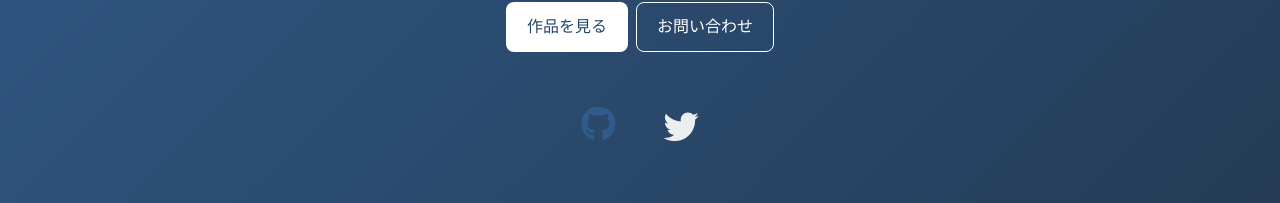
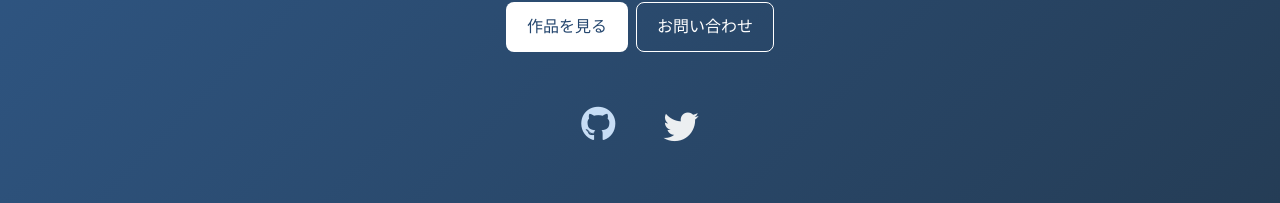
Before and after one commit to AliceWonerfulWorld/portfolio, a React (Vite) app: page / in a window 1280 px wide. In both pictures the pointer is over the link 598 px from the left and 606 px from the top of the page. Shown: the part 479-682 px from the top of the page. Built offline with nearby package versions, Linux system fonts and the light colour scheme.

Commit message:
fix: SNSアイコンのhover色を明るくして視認性を確保

```diff
--- a/src/App.css
+++ b/src/App.css
@@ -306,7 +306,7 @@ section p {
 }
 
 .social-links a:hover {
-  color: var(--accent-color-1);
+  color: var(--accent-color-2);
   transform: translateY(-3px);
 }
 
```
Also changed, not shown: 1 other file (tests, documents, lock files or other folders).
